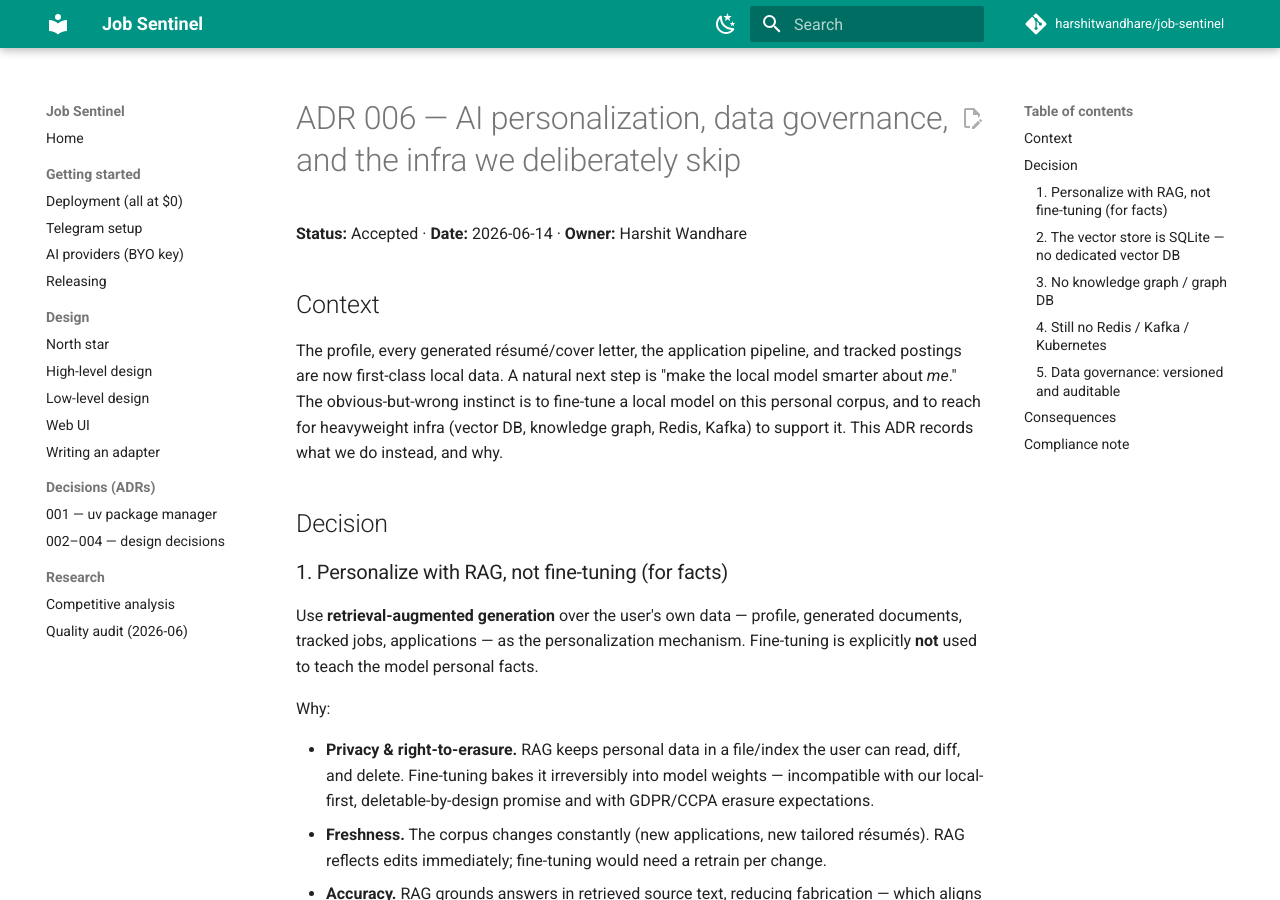
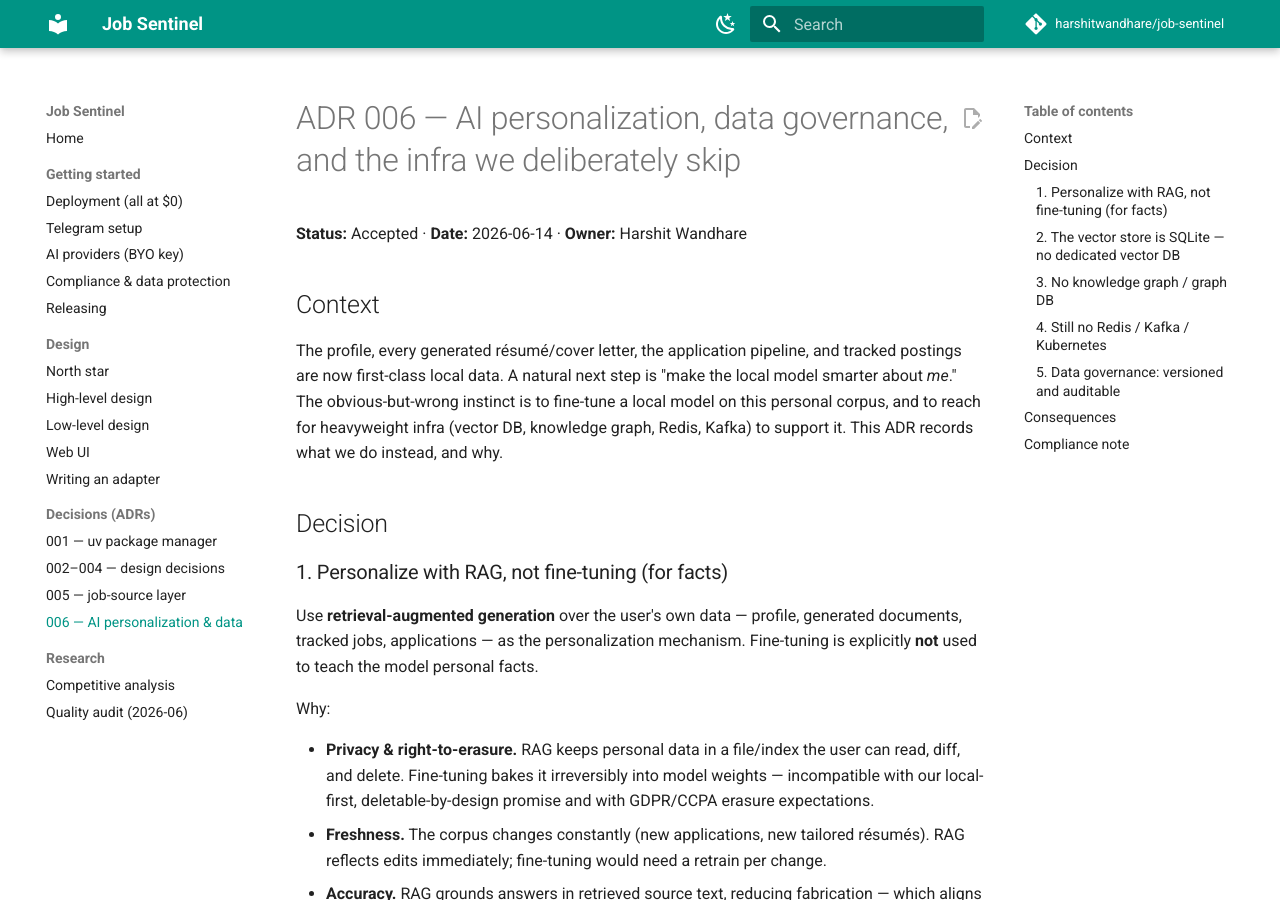
Before and after one commit to harshitwandhare/job-sentinel, an MkDocs documentation site: the page built from docs/adr/006-ai-personalization-and-data-strategy.md, in a window 1280 px wide and 900 px high. Built offline with MkDocs 1.6.1 and Material for MkDocs 9.7.7, drawn with Linux system fonts in a browser that asks for light colours; comment, search, counter and statistics services are not loaded.

Commit message:
docs: add compliance + ADR 005/006 to the docs-site nav

```diff
--- a/mkdocs.yml
+++ b/mkdocs.yml
@@ -34,6 +34,7 @@ nav:
       - Deployment (all at $0): deployment.md
       - Telegram setup: api/telegram-setup.md
       - AI providers (BYO key): llm-providers.md
+      - Compliance & data protection: compliance.md
       - Releasing: RELEASING.md
   - Design:
       - North star: NORTH_STAR.md
@@ -44,6 +45,8 @@ nav:
   - Decisions (ADRs):
       - "001 — uv package manager": adr/001-use-uv-package-manager.md
       - "002–004 — design decisions": adr/002-004-design-decisions.md
+      - "005 — job-source layer": adr/005-job-source-layer.md
+      - "006 — AI personalization & data": adr/006-ai-personalization-and-data-strategy.md
   - Research:
       - Competitive analysis: research/competitive-analysis.md
       - Quality audit (2026-06): audit/2026-06-12-quality-audit.md
```
